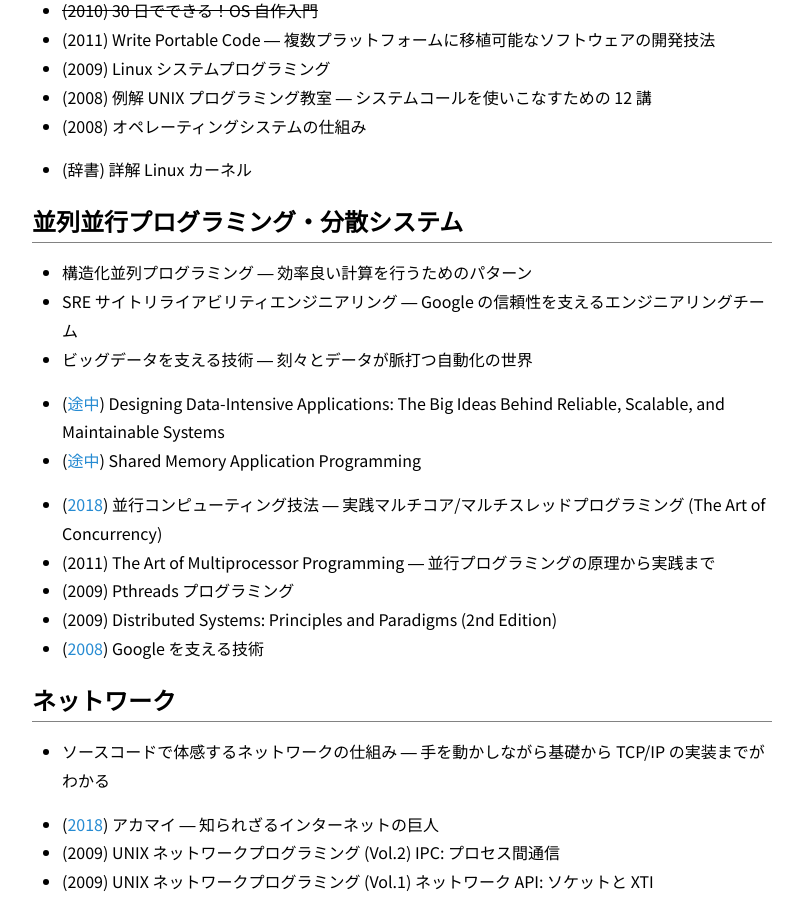
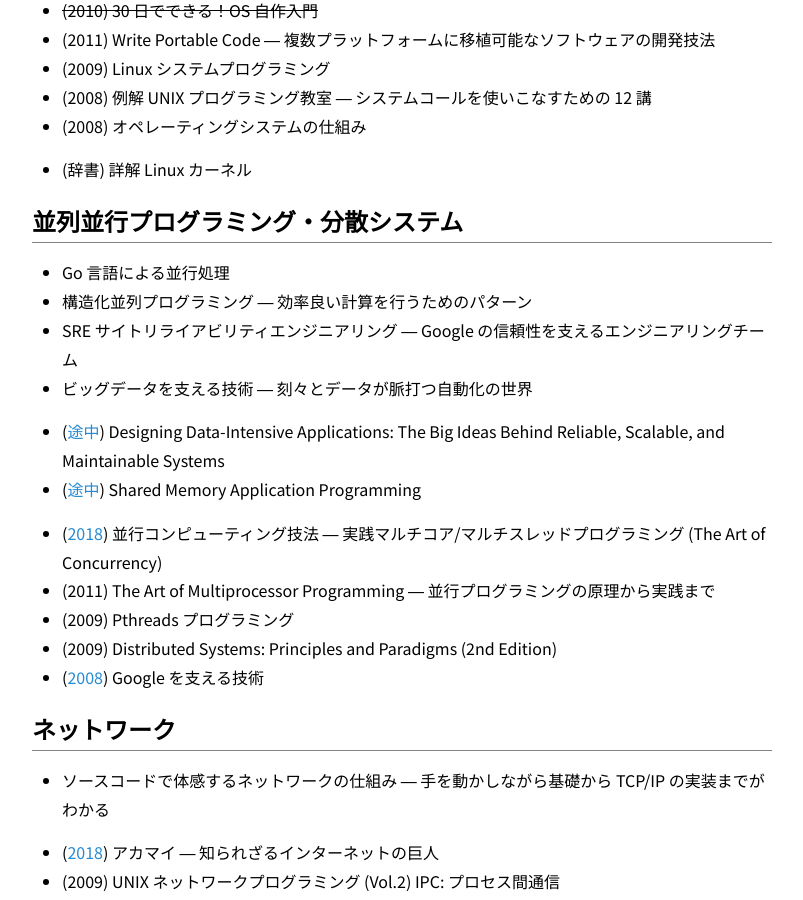
Before and after one commit to nhiroki/nhiroki.github.io, a Jekyll site: the page built from books.md, in a window 1280 px wide and 900 px high, scrolled down 3870 px. Shown: the whole window, without its empty margins (238-1041 px from the left). Built offline with Jekyll 4.4.1, drawn with Linux system fonts in a browser that asks for light colours.

Commit message:
Update the 'books' page

```diff
--- a/books.md
+++ b/books.md
@@ -146,6 +146,7 @@
 
 # 並列並行プログラミング・分散システム
 
+- Go 言語による並行処理
 - 構造化並列プログラミング ― 効率良い計算を行うためのパターン
 - SRE サイトリライアビリティエンジニアリング ― Google の信頼性を支えるエンジニアリングチーム
 - ビッグデータを支える技術 ― 刻々とデータが脈打つ自動化の世界
```
